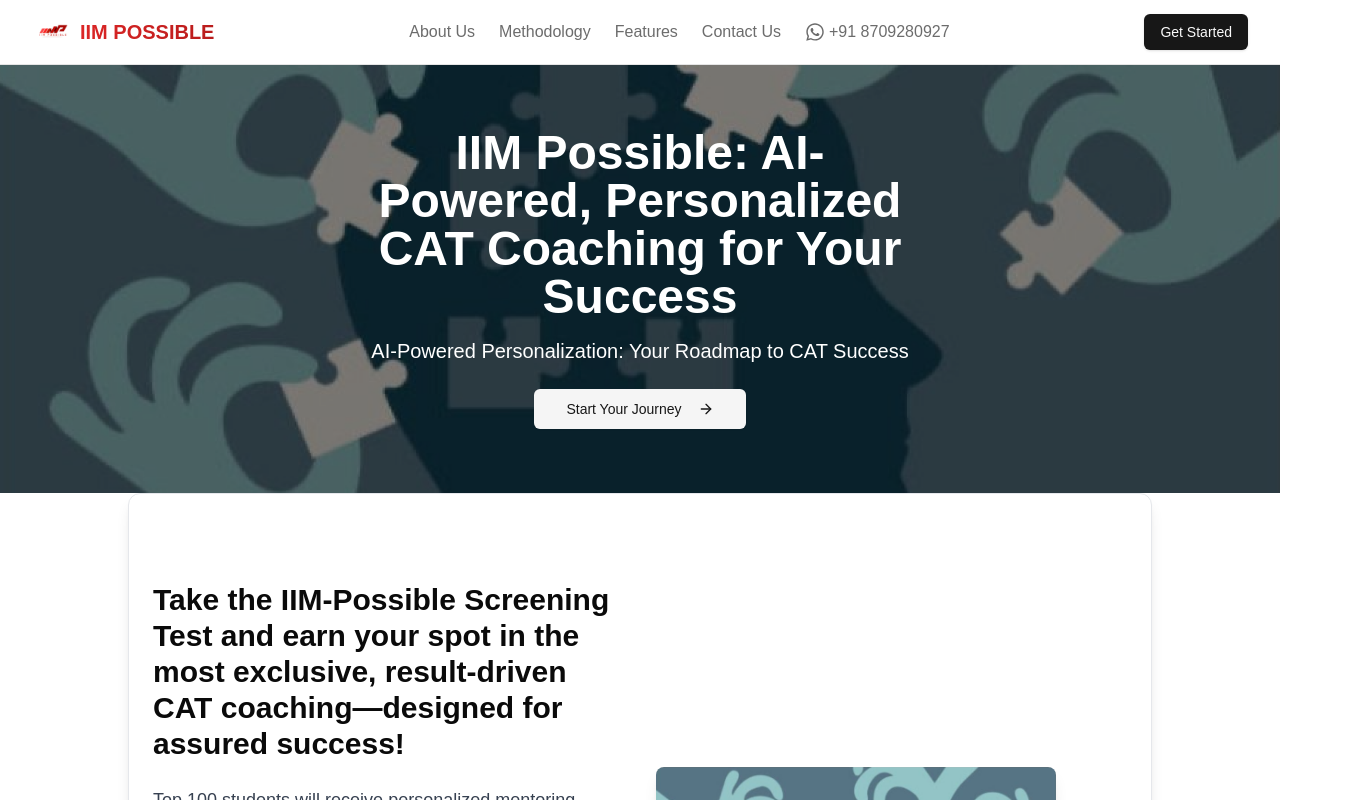
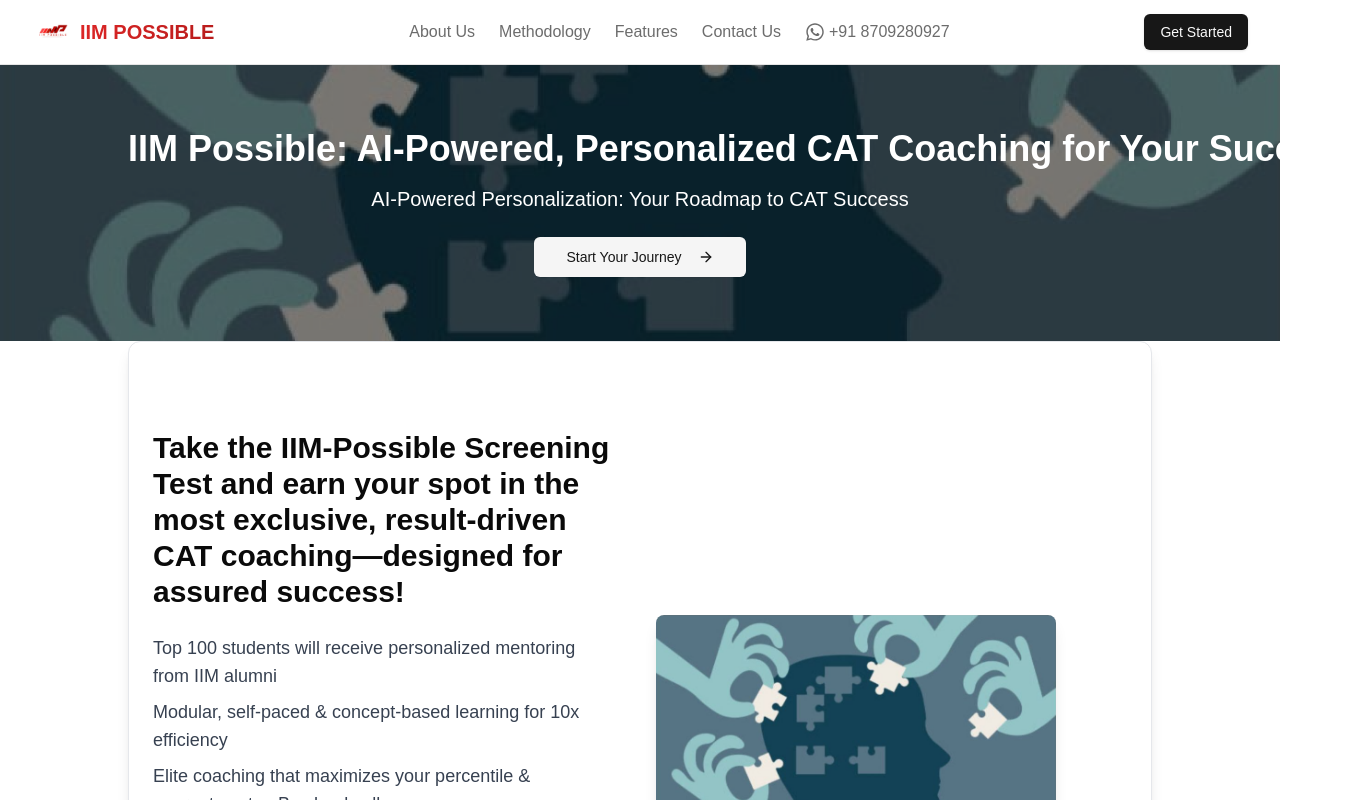
Before and after one commit to misinghse/iimpossible2, a Next.js app: page / in a window 1280 px wide. Shown: the top 800 px of the page, 1355 px wide, since content can reach past the window. Built offline with nearby package versions, Linux system fonts and the light colour scheme.

Commit message:
upgrading the page to get heading in one line

```diff
--- a/src/app/page.tsx
+++ b/src/app/page.tsx
@@ -68,8 +68,9 @@
           <div className="absolute inset-0 bg-black/50"></div>
 
           <div className="relative container mx-auto h-full px-4 flex flex-col md:flex-row items-center justify-center">
-            <div className="max-w-xl text-center md:w-1/2">
-              <h1 className="text-4xl md:text-5xl font-bold mb-4">
+            {/* Updated heading font size */}
+            <div className="max-w-5xl w-full text-center md:w-auto whitespace-nowrap">
+              <h1 className="text-3xl md:text-4xl font-bold mb-4">
                 IIM Possible: AI-Powered, Personalized CAT Coaching for Your Success
               </h1>
               <p className="text-lg md:text-xl mb-6">
@@ -83,7 +84,6 @@
             </div>
           </div>
         </section>
-
         {/* Screening Test Section */}
         <section className="py-16 bg-white shadow-lg rounded-xl mx-4 md:mx-auto md:max-w-5xl text-center border border-gray-200">
           <div className="flex flex-col md:flex-row items-center justify-between">
```
